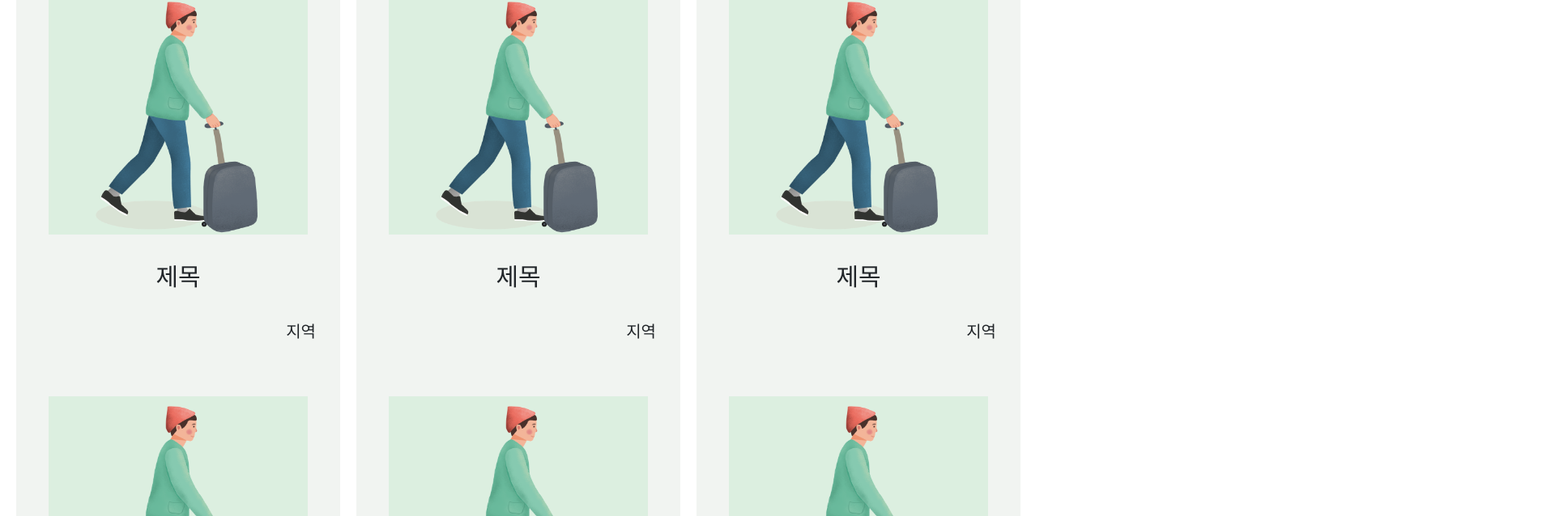
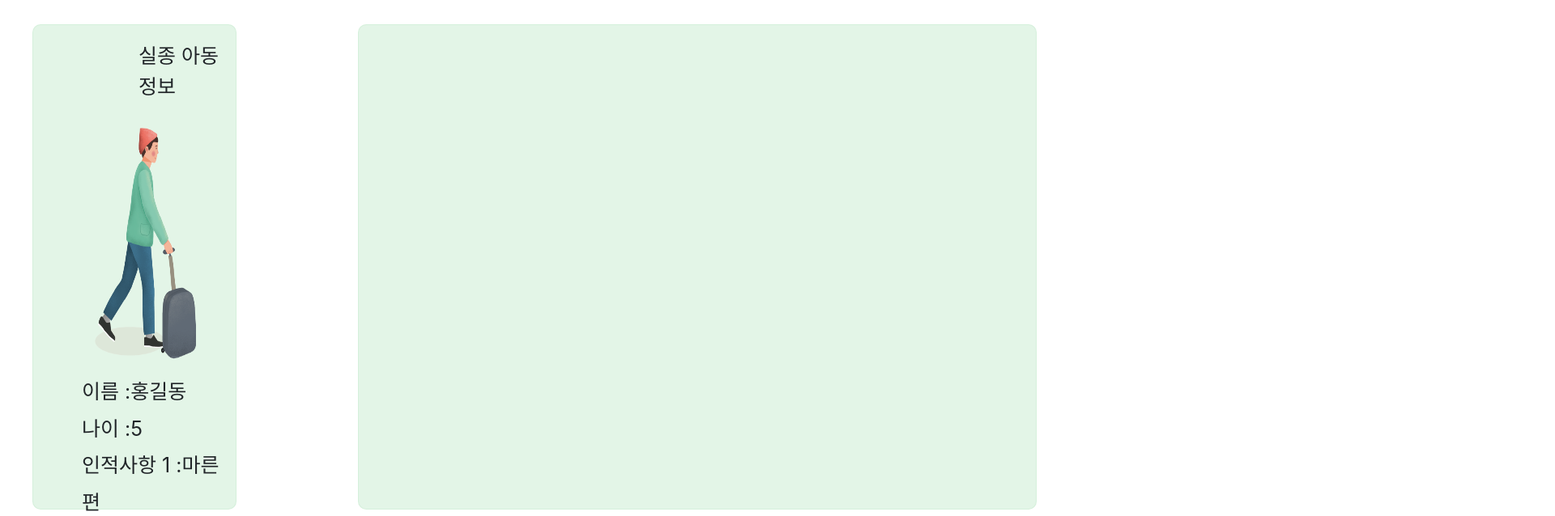
Before and after one commit to hajin618/EnjoyTrip, a Vue app in the folder enjoytrip-vue/: page /review/list in a window 1280 px wide. Shown: the part 338-976 px from the top of the page at 81% size, 1920 px wide, since content can reach past the window. Built offline with nearby package versions, Linux system fonts and the light colour scheme.

Commit message:
feat: reviewDetailVue UI yet

```diff
--- a/enjoytrip-vue/src/components/reviewboard/ReviewDetail.vue
+++ b/enjoytrip-vue/src/components/reviewboard/ReviewDetail.vue
@@ -0,0 +1,105 @@
+<template>
+  <div>
+    <div class = "title">
+      <h2>여행 후기 게시판</h2>
+    </div>
+
+    <div style="display: flex; flex-direction:row; margin-bottom:100px">
+      <div class="findKidZone">
+        <div class="findTitle">실종 아동 정보</div>
+
+        <div class="findImageBox">
+          <img width="100%" height="100%" src="../../assets/img/mainPageImg.png" alt="">
+        </div>
+
+        <div class="findNameBox">
+          <label>이름 : </label>
+          <span>홍길동</span>
+        </div>
+
+        <div class="findAgeBox">
+          <label>나이 : </label>
+          <span>5</span>
+        </div>
+
+        <div class="findInfoBox">
+          <label>인적사항 1 : </label>
+          <span>마른 편</span>
+        </div>
+
+        <div class="findInfoBox">
+          <label>인적사항 2 : </label>
+          <span>눈이 이쁨</span>
+        </div>
+
+      </div>
+
+      <div class="postZone">
+
+      </div>
+
+    </div>
+
+  </div>
+</template>
+
+<script>
+export default {
+
+}
+</script>
+
+<style scoped>
+  .title{
+    margin-top : 120px;
+    margin-bottom: 140px;
+    text-align : center;
+  }
+
+  .findKidZone{
+    margin-left: 40px;
+    width: 450px;
+    height: 600px;
+    background-color: rgba(200, 235, 207, 0.5);
+    border: 1px solid rgba(200, 235, 207, 0.5);
+    border-radius: 10px / 10px;
+  }
+
+  .postZone{
+    margin-left: 150px;
+    width: 1500px;
+    height: 600px;
+    background-color: rgba(200, 235, 207, 0.5);
+    border: 1px solid rgba(200, 235, 207, 0.5);
+    border-radius: 10px / 10px;
+  }
+
+  .findTitle{
+    margin-top: 20px;
+    margin-left: 130px;
+    font-size: 25px;
+  }
+
+  .findImageBox{
+    margin-top: 20px;
+    margin-left: 40px;
+    width: 80%;
+    height: 300px;
+  }
+
+  .findNameBox{
+    margin-top: 20px;
+    margin-left: 60px;
+    font-size: 25px;
+  }
+
+  .findAgeBox{
+    margin-left: 60px;
+    font-size: 25px;
+  }
+
+  .findInfoBox{
+    margin-left: 60px;
+    font-size: 25px;
+  }
+</style>
--- a/enjoytrip-vue/src/router/index.js
+++ b/enjoytrip-vue/src/router/index.js
@@ -87,7 +87,9 @@ const routes = [
       {
         path: "list",
         name: "reviewList",
-        component: () => import("@/components/reviewboard/ReviewList.vue"),
+        // component: () => import("@/components/reviewboard/ReviewList.vue"),
+        //test
+        component: () => import("@/components/reviewboard/ReviewDetail.vue"),
       },
       {
         path: "regist",
```
